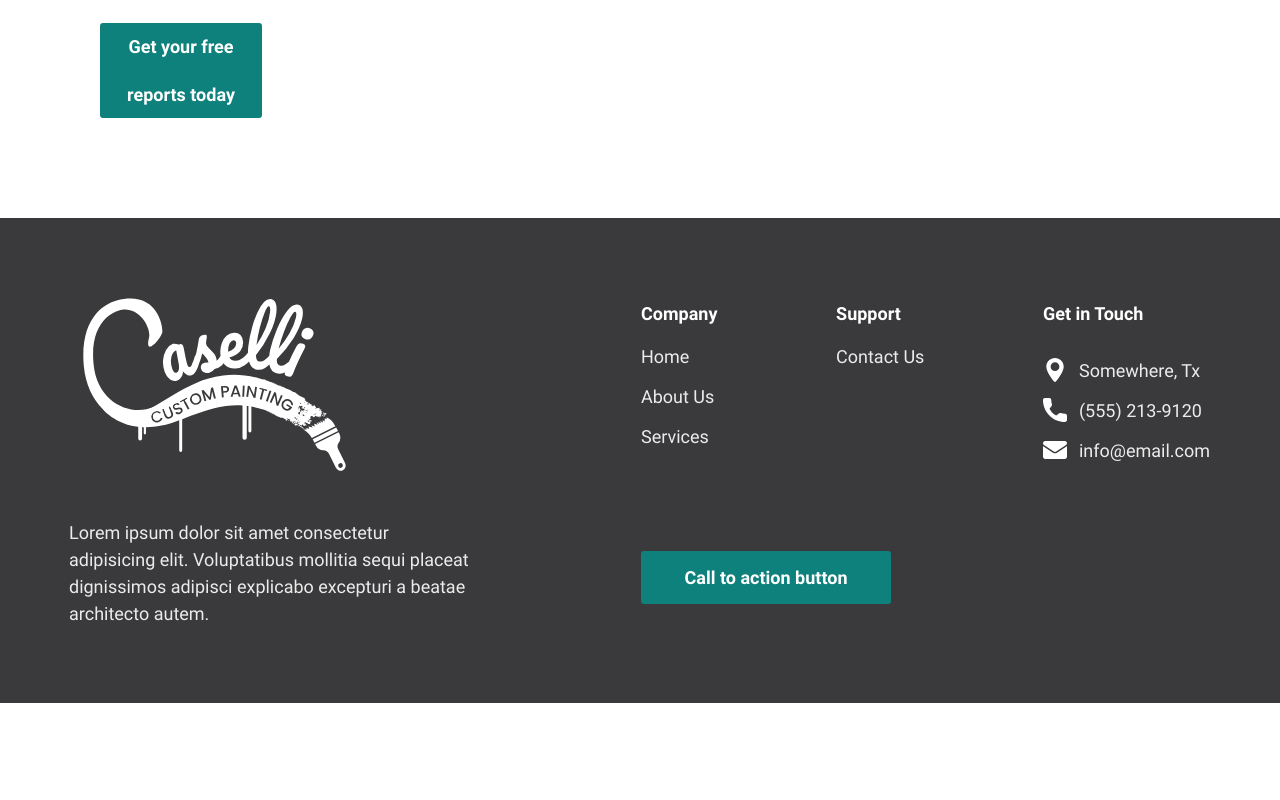
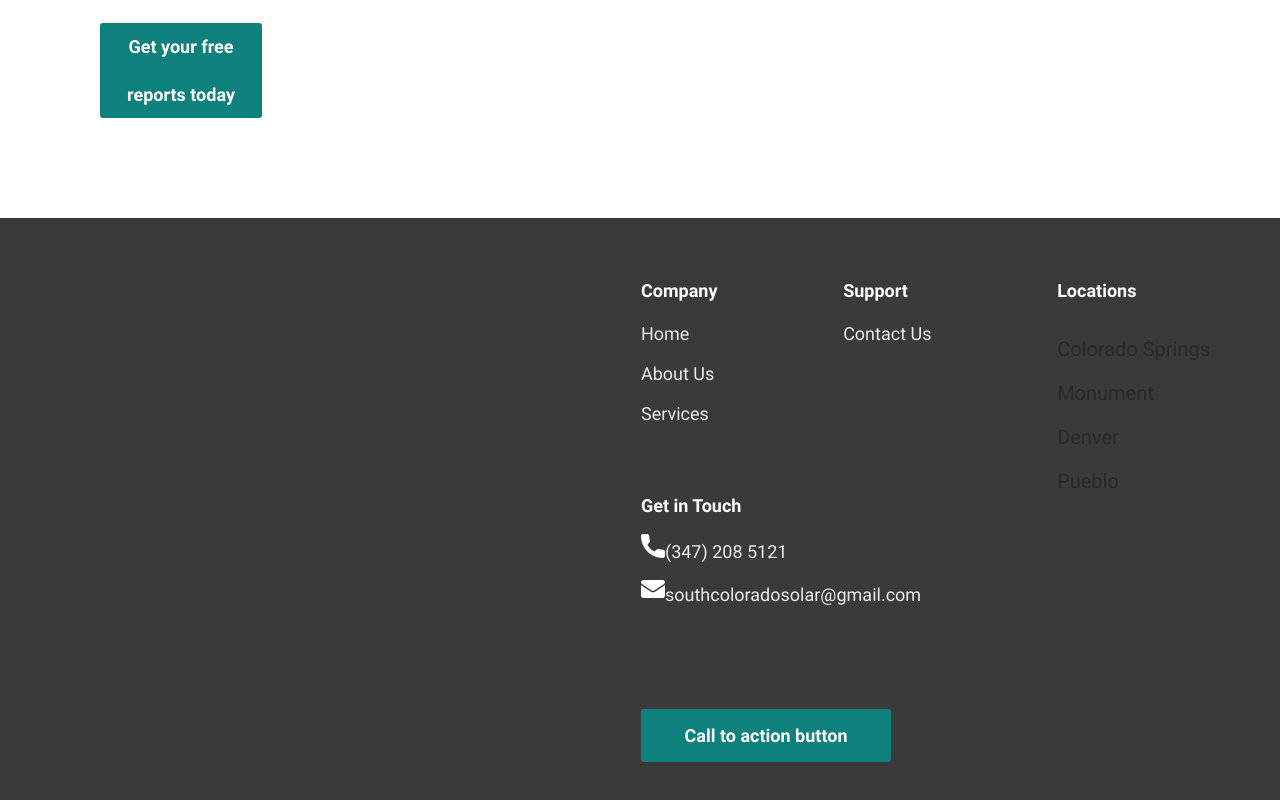
Before and after one commit to aleclister/Green-valley-construction, a plain HTML site: page index.html in a window 1280 px wide. Shown: the part 9606-10406 px from the top of the page. Before the commit the page ends 10309 px from the top, so only its background shows below. Drawn offline with Linux system fonts and the light colour scheme.

Commit message:
changed footer html

```diff
--- a/index.html
+++ b/index.html
@@ -410,10 +410,7 @@
     <footer id="footer">
         <div class="container">
             <div class="left-section">
-                <a class="logo" href="/index.html"><img loading="lazy" decoding="async" src="/images/logo-white.svg" alt="logo" width="293" height="91"></a>
-                <p>
-                    Lorem ipsum dolor sit amet consectetur adipisicing elit. Voluptatibus mollitia sequi placeat dignissimos adipisci explicabo excepturi a beatae architecto autem.
-                </p>
+                <!-- <a class="logo" href="/index.html"><img loading="lazy" decoding="async" src="/images/logo-white.svg" alt="logo" width="293" height="91"></a> -->
             </div>
             <div class="right-section">
                 <div class="lists">
@@ -428,10 +425,17 @@
                         <li><a href="/contact.html">Contact Us</a></li>
                     </ul>
                     <ul>
+                        <li><h2>Locations</h2></li>
+                        <li>Colorado Springs</li>
+                        <li>Monument</li>
+                        <li>Denver</li>
+                        <li>Pueblo</li>
+                    </ul>
+                    <ul>
                         <li><h2>Get in Touch</h2></li>
-                        <li><img loading="lazy" decoding="async" src="/images/pin.svg" alt="" width="24" height="24"><a href="" target="_blank">Somewhere, Tx</a></li>
-                        <li><img loading="lazy" decoding="async" src="/images/footer-phone.svg" alt="" width="24" height="24"><a href="tel:555-213-9120">(555) 213-9120</a></li>
-                        <li><img loading="lazy" decoding="async" src="/images/email.svg" alt="" width="24" height="24"><a href="mailto:info@email.com">info@email.com</a></li>
+
+                        <li><img loading="lazy" decoding="async" src="/images/footer-phone.svg" alt="" width="24" height="24"><a href="tel:555-213-9120">(347) 208 5121</a></li>
+                        <li><img loading="lazy" decoding="async" src="/images/email.svg" alt="" width="24" height="24"><a href="mailto:info@email.com">southcoloradosolar@gmail.com</a></li>
                     </ul>
                 </div>
 
```
